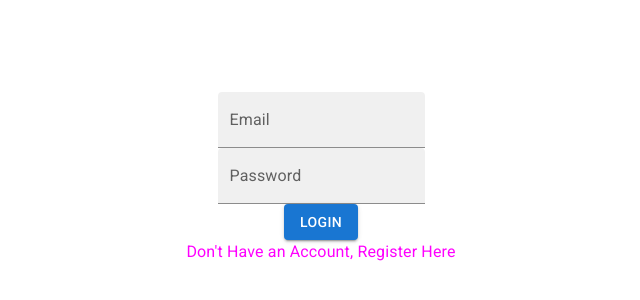
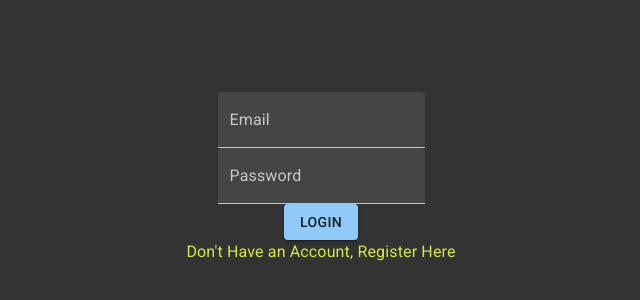
Before and after one commit to harzkr/crm-fe, a React (Create React App) app: page /login in a window 1280 px wide. Shown: the part 222-522 px from the top of the page, without its empty margins (319-959 px from the left). Built offline with nearby package versions, Linux system fonts and the light colour scheme.

Commit message:
Update other validations

```diff
--- a/src/App.js
+++ b/src/App.js
@@ -3,7 +3,7 @@ import Routes from "./Routes";
 import {
   QueryClient,
   QueryClientProvider,
-} from 'react-query'
+} from 'react-query';
 
 const queryClient = new QueryClient()
 
--- a/src/Routes.js
+++ b/src/Routes.js
@@ -9,6 +9,13 @@ import {
 import Login from "./components/Login";
 import Dashboard from "./components/Dashboard";
 import Conversation from "./components/Conversation";
+import { ThemeProvider, createTheme } from "@mui/material/styles";
+
+const darkTheme = createTheme({
+  palette: {
+    mode: "dark",
+  },
+});
 
 function RequireAuth() {
   let accessToken = localStorage.getItem("accessToken");
@@ -21,9 +28,9 @@ function RequireAuth() {
   return <></>;
 }
 
-
 const routes = () => {
   return (
+    <ThemeProvider theme={darkTheme}>
       <Router>
         <Routes>
           <Route path="/login" element={<Login />} />
@@ -33,6 +40,7 @@ const routes = () => {
           </Route>
         </Routes>
       </Router>
+    </ThemeProvider>
   );
 };
 
--- a/src/components/Login/Login.js
+++ b/src/components/Login/Login.js
@@ -11,7 +11,7 @@ const Login = () => {
     console.log(data);
   };
   return (
-    <div>
+    <div className="outerForm">
       <div className="formContainer">
         <form className="form" onSubmit={handleSubmit(onSubmit)}>
           {formType === "signup" && (
--- a/src/components/Login/styles.css
+++ b/src/components/Login/styles.css
@@ -1,3 +1,7 @@
+.outerForm{
+    background-color: #333;
+}
+
 .formContainer {
   display: flex;
   flex-direction: column;
@@ -21,7 +25,7 @@
 .formMessage{
     margin-top: 10px;
     margin-bottom: 10px;
-    color: magenta;
+    color: rgb(213, 233, 66);
     cursor:pointer;
     font-size: small;
 }
```
Lines whose indentation alone changed are shown as unchanged.
